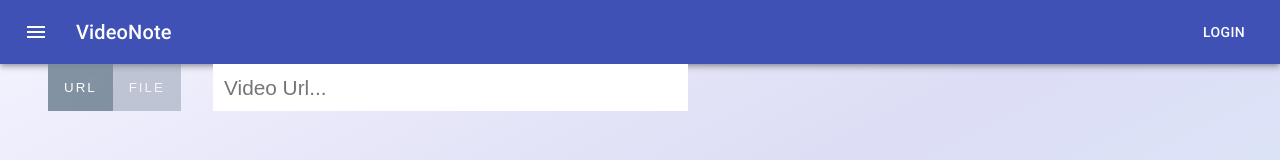
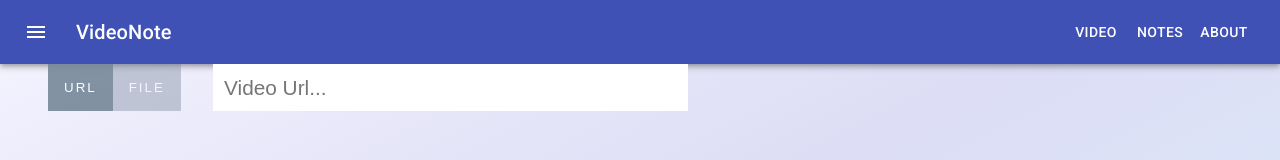
Before and after one commit to joshmu/vn-material_old, a React (Create React App) app: page / in a window 1280 px wide. Shown: the top 160 px of the page. Built offline with nearby package versions, Linux system fonts and the light colour scheme.

Commit message:
navigation links

```diff
--- a/src/layout/Header.js
+++ b/src/layout/Header.js
@@ -1,5 +1,5 @@
 import React from 'react'
-import { NavLink } from 'react-router-dom'
+import { Link } from 'react-router-dom'
 
 import {
   makeStyles,
@@ -40,41 +40,19 @@ const Header = () => {
           <Typography variant="h6" className={classes.title}>
             VideoNote
           </Typography>
-          <Button color="inherit">Login</Button>
+          <Button color="inherit" component={Link} to="video">
+            Video
+          </Button>
+          <Button color="inherit" component={Link} to="notes">
+            Notes
+          </Button>
+          <Button color="inherit" component={Link} to="about">
+            About
+          </Button>
         </Toolbar>
       </AppBar>
     </div>
   )
 }
 
-// import { FontAwesomeIcon } from '@fortawesome/react-fontawesome'
-// import { faListAlt } from '@fortawesome/free-regular-svg-icons'
-
-// import style from '../styles.module.scss'
-
-// const Header = () => {
-//   return (
-//     <nav className={style.header}>
-//       <h1>
-//         <NavLink exact to="/">
-//           <FontAwesomeIcon icon={faListAlt} />
-//           <span className={style.logo}> V</span>ideo
-//           <span className={style.logo}>N</span>ote
-//         </NavLink>
-//       </h1>
-//       <ul>
-//         <NavLink activeClassName={style.active} exact to="/">
-//           <li>Video</li>
-//         </NavLink>
-//         <NavLink activeClassName={style.active} exact to="/notes">
-//           <li>Notes</li>
-//         </NavLink>
-//         <NavLink activeClassName={style.active} exact to="/about">
-//           <li>About</li>
-//         </NavLink>
-//       </ul>
-//     </nav>
-//   )
-// }
-
 export default Header
```
